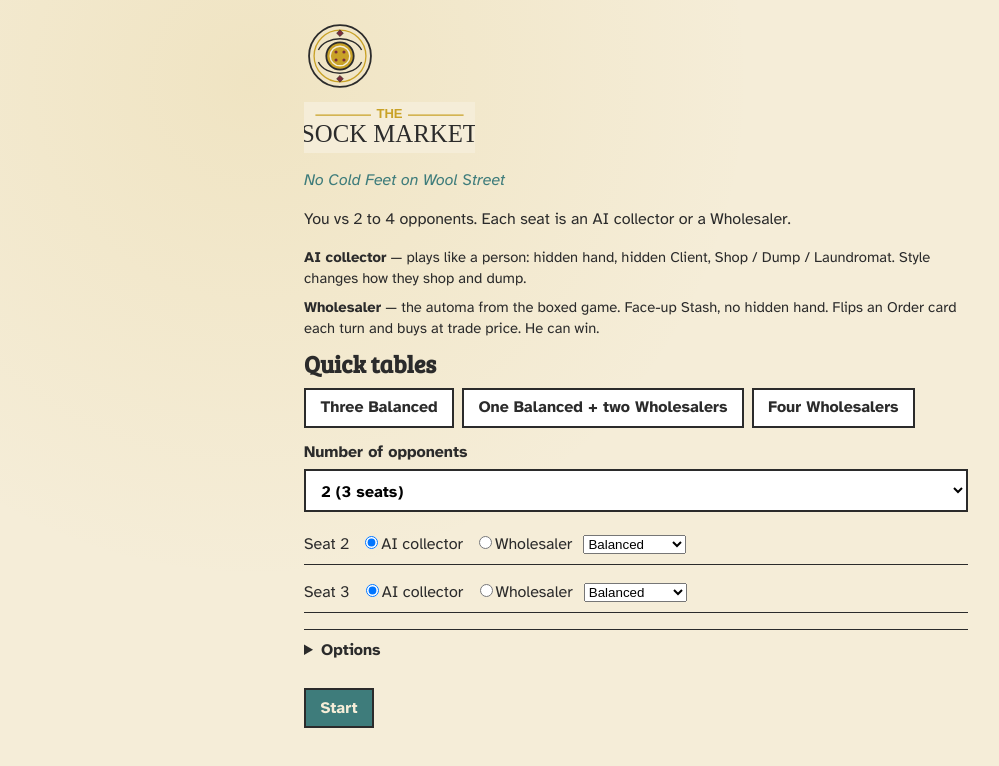
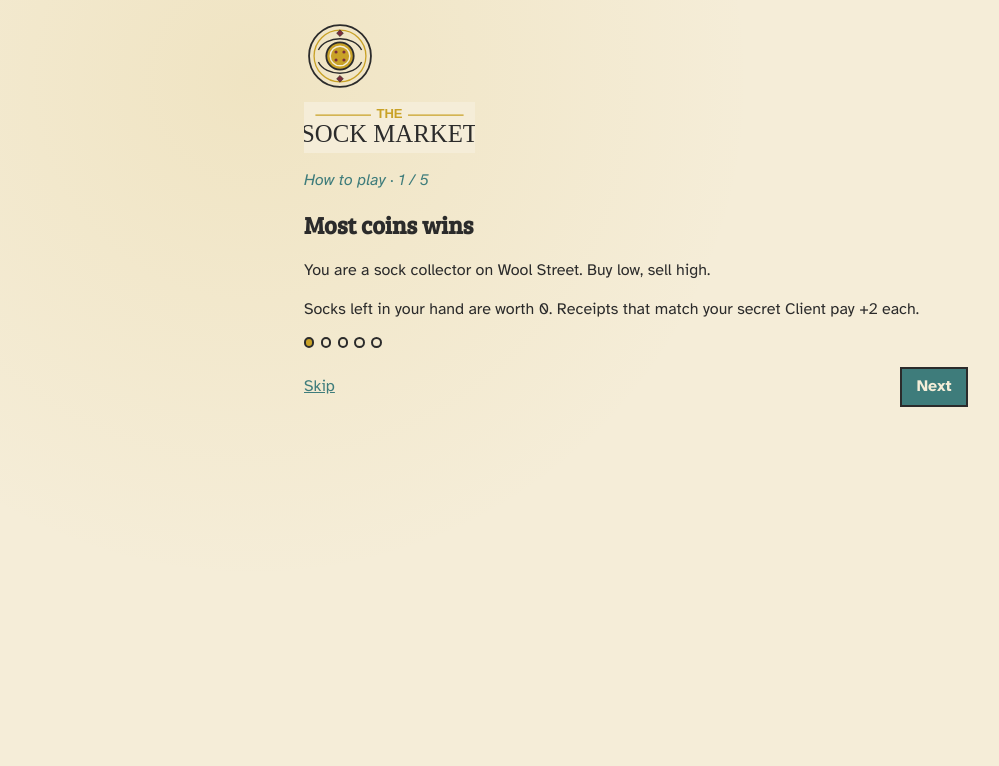
Before and after one commit to drewgrgich/the-sock-market, a React (Vite) app: page / in a window 1280 px wide. Shown: the top 766 px of the page, without its empty margins (4-1003 px from the left). Built offline with nearby package versions, Linux system fonts and the light colour scheme.

Commit message:
Add a skippable how-to tutorial on launch
Walk through goal, actions, shop, dump, and opponents before setup.

```diff
--- a/src/App.css
+++ b/src/App.css
@@ -80,6 +80,36 @@ h1 {
 .options summary {
   cursor: pointer;
   font-weight: 700;
+}
+
+.tutorial-nav {
+  display: flex;
+  justify-content: space-between;
+  align-items: center;
+  gap: 1rem;
+  margin-top: 1.2rem;
+}
+
+.tutorial-nav .row-btns {
+  margin-top: 0;
+}
+
+.dots {
+  display: flex;
+  gap: 0.4rem;
+  margin-top: 1rem;
+}
+
+.dot {
+  width: 0.65rem;
+  height: 0.65rem;
+  border-radius: 999px;
+  border: 2px solid #2b2b2b;
+  background: transparent;
+}
+
+.dot.on {
+  background: #c9a227;
 }
 
 .field {
--- a/src/App.tsx
+++ b/src/App.tsx
@@ -2,13 +2,25 @@ import { useState } from "react"
 import { setupGame, type GameState } from "./engine/index.ts"
 import { SetupScreen } from "./ui/SetupScreen.tsx"
 import { TableView } from "./ui/TableView.tsx"
+import { Tutorial } from "./ui/Tutorial.tsx"
 import "./App.css"
 
 function App() {
   const [state, setState] = useState<GameState | null>(null)
+  const [tutorial, setTutorial] = useState(true)
 
   if (!state) {
-    return <SetupScreen onStart={(options) => setState(setupGame(options))} />
+    if (tutorial) {
+      return (
+        <Tutorial onSkip={() => setTutorial(false)} onDone={() => setTutorial(false)} />
+      )
+    }
+    return (
+      <SetupScreen
+        onStart={(options) => setState(setupGame(options))}
+        onHowToPlay={() => setTutorial(true)}
+      />
+    )
   }
 
   return <TableView state={state} onState={setState} onNewGame={() => setState(null)} />
--- a/src/ui/SetupScreen.tsx
+++ b/src/ui/SetupScreen.tsx
@@ -24,9 +24,10 @@ function aiBots(n: number, style: AiStyle = "balanced"): Bot[] {
 
 type Props = {
   onStart: (options: SetupOptions) => void
+  onHowToPlay: () => void
 }
 
-export function SetupScreen({ onStart }: Props) {
+export function SetupScreen({ onStart, onHowToPlay }: Props) {
   const [seed, setSeed] = useState("")
   const [rule, setRule] = useState<LaundromatRule>("tiered")
   const [bots, setBots] = useState<Bot[]>(aiBots(2))
@@ -204,9 +205,14 @@ export function SetupScreen({ onStart }: Props) {
           </select>
         </label>
       </details>
-      <button type="button" className="btn primary" onClick={start}>
-        Start
-      </button>
+      <div className="row-btns">
+        <button type="button" className="btn" onClick={onHowToPlay}>
+          How to play
+        </button>
+        <button type="button" className="btn primary" onClick={start}>
+          Start
+        </button>
+      </div>
     </main>
   )
 }
--- /dev/null
+++ b/src/ui/Tutorial.tsx
@@ -0,0 +1,91 @@
+import { useState } from "react"
+import { CREST, WORDMARK } from "./art.ts"
+
+const STEPS: { title: string; body: string[] }[] = [
+  {
+    title: "Most coins wins",
+    body: [
+      "You are a sock collector on Wool Street. Buy low, sell high.",
+      "Socks left in your hand are worth 0. Receipts that match your secret Client pay +2 each.",
+    ],
+  },
+  {
+    title: "One action a turn",
+    body: [
+      "Shop, Dump, or Laundromat — pick exactly one.",
+      "Laundromat is the cash drip: +2 if you have 5 coins or fewer, otherwise +1.",
+    ],
+  },
+  {
+    title: "Shop",
+    body: [
+      "Buy 1 or 2 sock cards, one at a time, from the Market Row or the Bargain Bin.",
+      "Row: pay that line’s price, then the price goes up 1 (max 9). Bin: pay 2, take the top card face-down. Price does not move.",
+    ],
+  },
+  {
+    title: "Dump",
+    body: [
+      "Sell 1 or more cards of one sock line from your hand.",
+      "You collect cards × the price at the start of the Dump, then that price drops 1 per card sold (min 0). Sold cards become face-up Receipts.",
+    ],
+  },
+  {
+    title: "The market closes",
+    body: [
+      "When the Bargain Bin runs out, finish the round, then each seat takes one last turn with no Bin and no refills.",
+      "AI collectors play the real game with a hidden hand. The Wholesaler is the boxed automa: face-up Stash, Order cards, and he can win.",
+    ],
+  },
+]
+
+type Props = {
+  onSkip: () => void
+  onDone: () => void
+}
+
+export function Tutorial({ onSkip, onDone }: Props) {
+  const [i, setI] = useState(0)
+  const step = STEPS[i]!
+  const last = i === STEPS.length - 1
+
+  return (
+    <main className="setup tutorial">
+      <img className="crest" src={CREST} alt="" />
+      <img className="wordmark" src={WORDMARK} alt="The Sock Market" />
+      <p className="tag">
+        How to play · {i + 1} / {STEPS.length}
+      </p>
+      <h2>{step.title}</h2>
+      {step.body.map((p) => (
+        <p key={p}>{p}</p>
+      ))}
+      <div className="dots" aria-hidden="true">
+        {STEPS.map((_, n) => (
+          <span key={n} className={n === i ? "dot on" : "dot"} />
+        ))}
+      </div>
+      <div className="tutorial-nav">
+        <button type="button" className="link" onClick={onSkip}>
+          Skip
+        </button>
+        <div className="row-btns">
+          {i > 0 && (
+            <button type="button" className="btn" onClick={() => setI(i - 1)}>
+              Back
+            </button>
+          )}
+          {last ? (
+            <button type="button" className="btn primary" onClick={onDone}>
+              Set up a table
+            </button>
+          ) : (
+            <button type="button" className="btn primary" onClick={() => setI(i + 1)}>
+              Next
+            </button>
+          )}
+        </div>
+      </div>
+    </main>
+  )
+}
```
